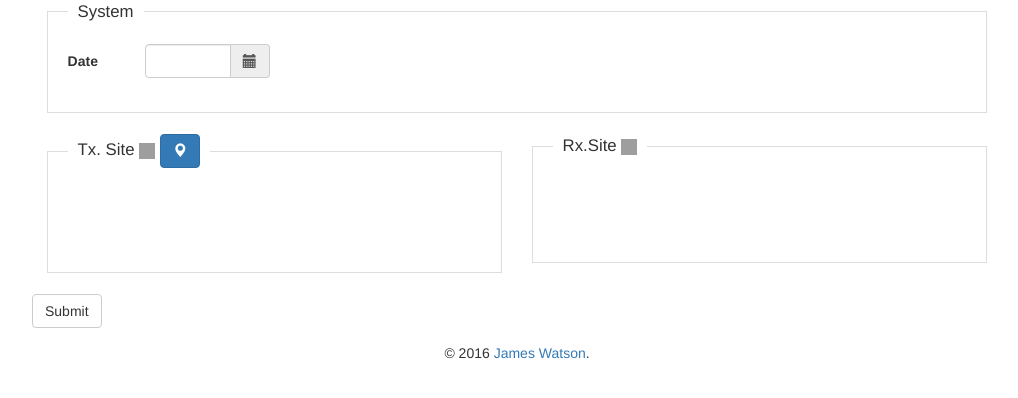
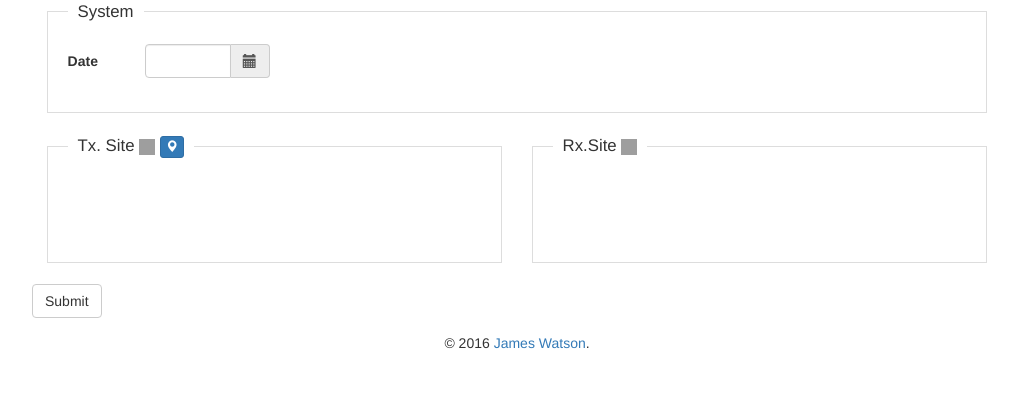
Before and after one commit to G4FKH/proppy, a Python web app: template flask/app/templates/p2p.html in a window 1280 px wide. Shown: the part 345-743 px from the top of the page, without its empty margins (123-1141 px from the left). Run offline with Jinja, Linux system fonts and the light colour scheme; the template is opened without the code that fills it, so the values that code supplies are empty; some libraries are stand-ins or nearby versions; grey boxes are pictures that could not be loaded.

Commit message:
Resizes the button to xs to match he red balloon icon.

```diff
--- a/flask/app/templates/p2p.html
+++ b/flask/app/templates/p2p.html
@@ -77,7 +77,7 @@
       <fieldset>
         <legend>Tx. Site
           <img src="http://www.google.com/intl/en_us/mapfiles/ms/micons/red-dot.png" height="16" width="16" alt="Red Balloon">
-            <button id="geolocation-button" type="button" class="btn btn-primary">
+            <button id="geolocation-button" type="button" class="btn btn-primary btn-xs">
               <span class="glyphicon glyphicon-map-marker" aria-hidden="true" aria-label"Geo"></span>
             </button>
         </legend>
```
